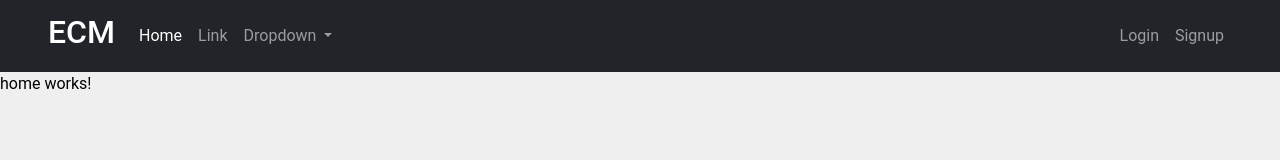
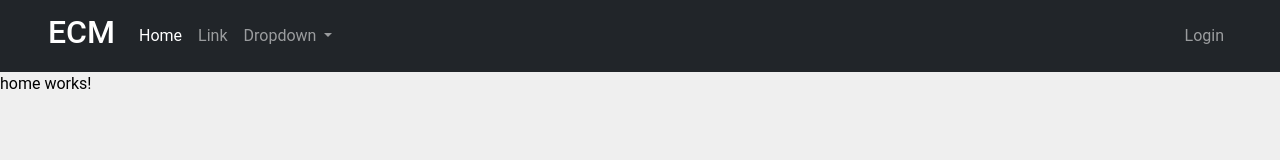
Before and after one commit to ahmedidrissi/GestionnaireStageECM, an Angular app in the folder Front/: page / in a window 1280 px wide. Shown: the top 160 px of the page. Built offline with nearby package versions, Linux system fonts and the light colour scheme.

Commit message:
Remove signup link from navbar

```diff
--- a/Front/src/app/components/shared/navbar/navbar.component.html
+++ b/Front/src/app/components/shared/navbar/navbar.component.html
@@ -30,9 +30,6 @@
         <li class="nav-item">
           <a class="nav-link" type="button" (click)="navigate('/authenticate')">Login</a>
         </li>
-        <li class="nav-item">
-          <a class="nav-link" type="button" (click)="navigate('/signup')">Signup</a>
-        </li>
       </ul>
     </div>
   </div>
```
